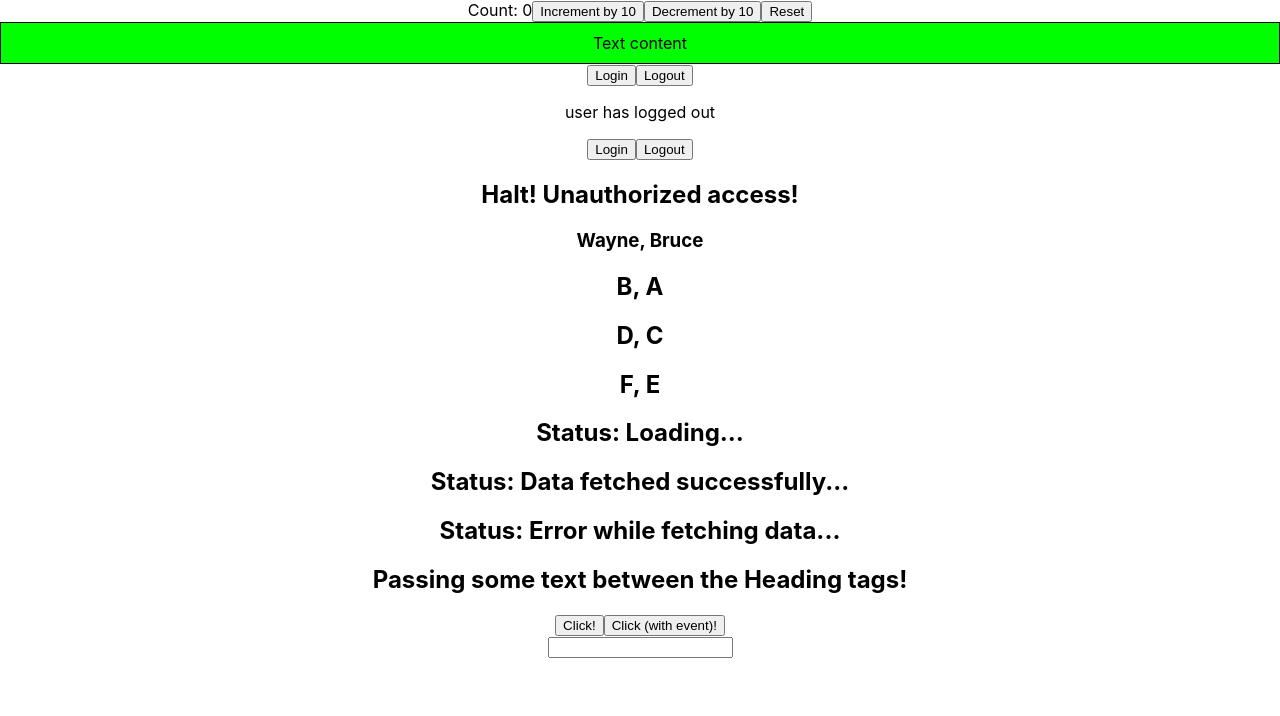
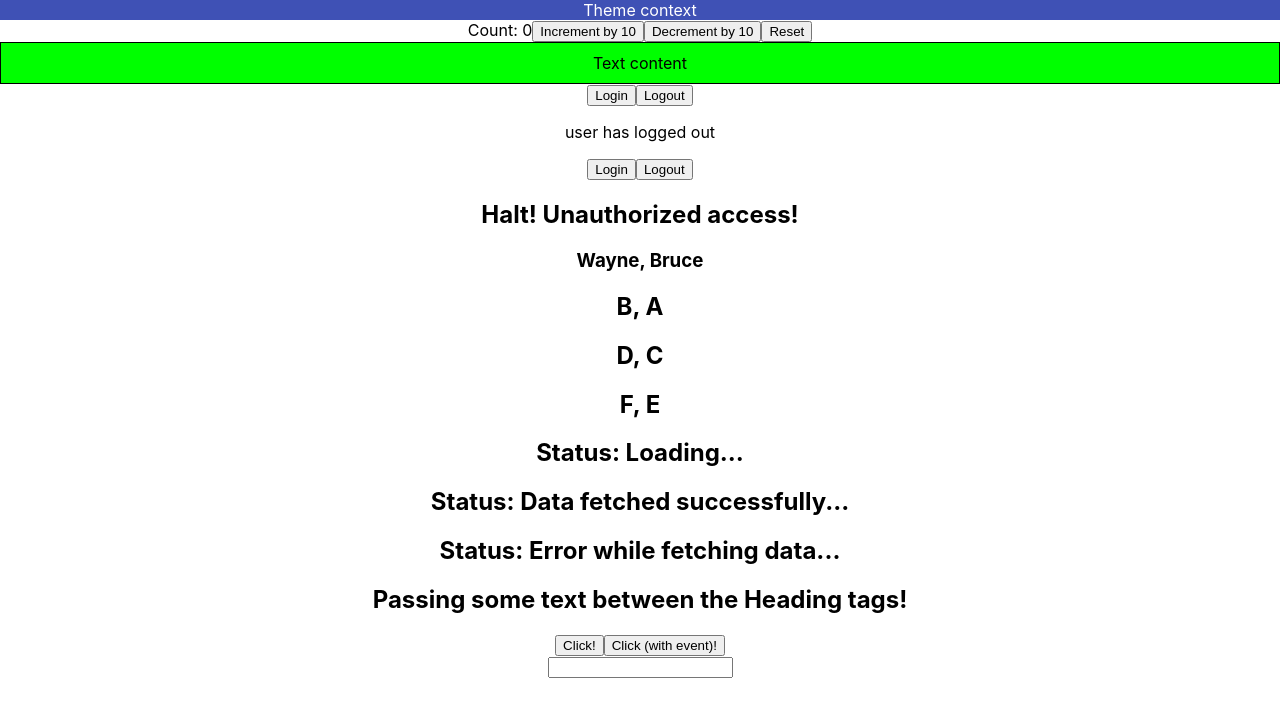
Before and after one commit to zulhamzakaria/all-thing-typescript, a React (Create React App) app in the folder react-typescript/react-ts-demo/: page / in a window 1280 px wide. Shown: the top 716 px of the page. Built offline with nearby package versions, Linux system fonts and the light colour scheme.

Commit message:
- useContext hook - oconvoluted - maybe use it for theme switching?

```diff
--- a/react-typescript/react-ts-demo/src/App.tsx
+++ b/react-typescript/react-ts-demo/src/App.tsx
@@ -1,6 +1,8 @@
 import "./App.css";
 import { Button } from "./components/Button";
 import { Container } from "./components/Containter";
+import { Box } from "./components/context/Box";
+import ThemeContextProvider from "./components/context/ThemeContext";
 import Greet from "./components/Greet";
 import { Heading } from "./components/Heading";
 import { Input } from "./components/Input";
@@ -25,6 +27,10 @@ function App() {
 
   return (
     <div className="App">
+      <ThemeContextProvider>
+        <Box />
+      </ThemeContextProvider>
+
       <Counter />
       <Container
         styles={{
--- /dev/null
+++ b/react-typescript/react-ts-demo/src/components/context/Box.tsx
@@ -0,0 +1,13 @@
+import { useContext } from "react";
+import { ThemeContext } from "./ThemeContext";
+
+export const Box = () => {
+  const theme = useContext(ThemeContext);
+  return (
+    <div
+      style={{ backgroundColor: theme.primary.main, color: theme.primary.text }}
+    >
+      Theme context
+    </div>
+  );
+};
--- /dev/null
+++ b/react-typescript/react-ts-demo/src/components/context/ThemeContext.tsx
@@ -0,0 +1,16 @@
+import React, { createContext } from "react";
+import { theme } from "./theme";
+
+type ThemeContextProviderProps = {
+  children: React.ReactNode;
+};
+
+export const ThemeContext = createContext(theme);
+
+const ThemeContextProvider = ({ children }: ThemeContextProviderProps) => {
+  return (
+    <ThemeContext.Provider value={theme}>{children}</ThemeContext.Provider>
+  );
+};
+
+export default ThemeContextProvider;
--- /dev/null
+++ b/react-typescript/react-ts-demo/src/components/context/theme.ts
@@ -0,0 +1,10 @@
+export const theme = {
+  primary: {
+    main: "#3f51b5",
+    text: "#fff",
+  },
+  secondary: {
+    main: "#f50057",
+    text: "#fff",
+  },
+};
```
